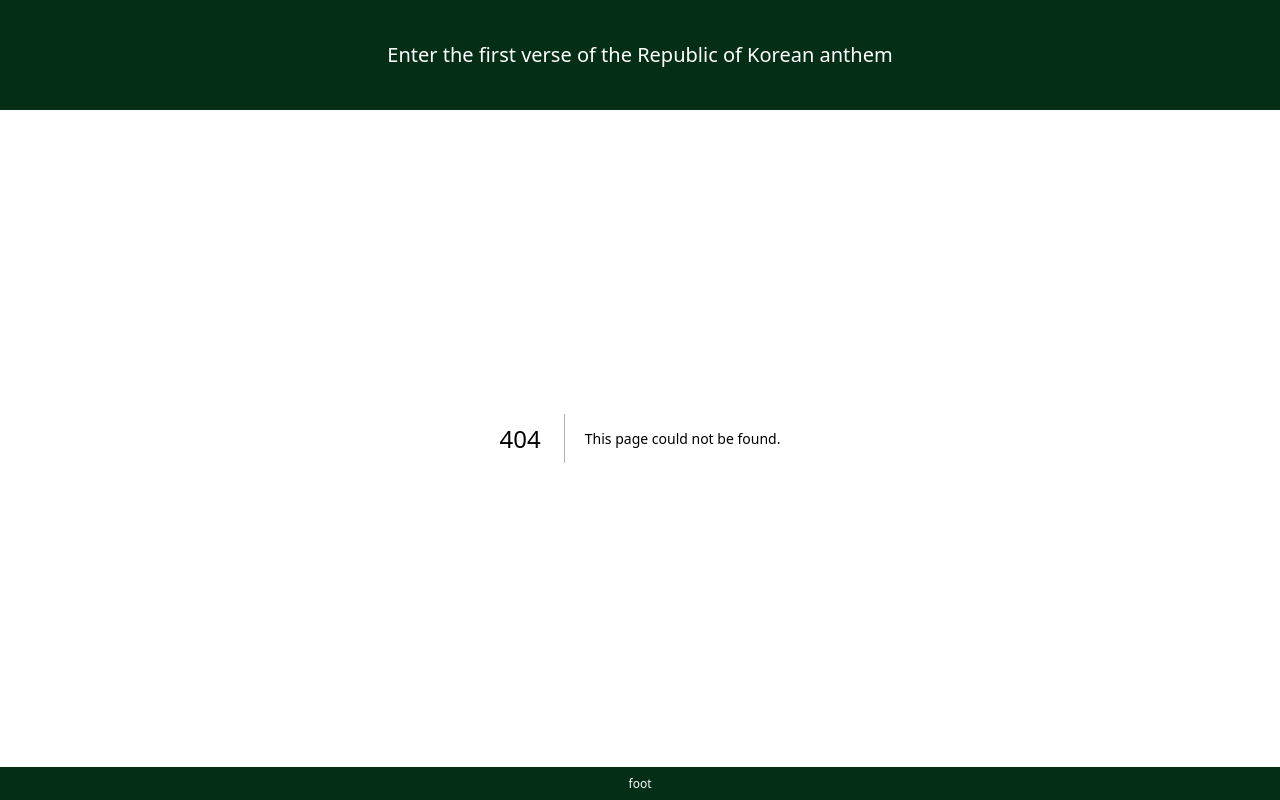
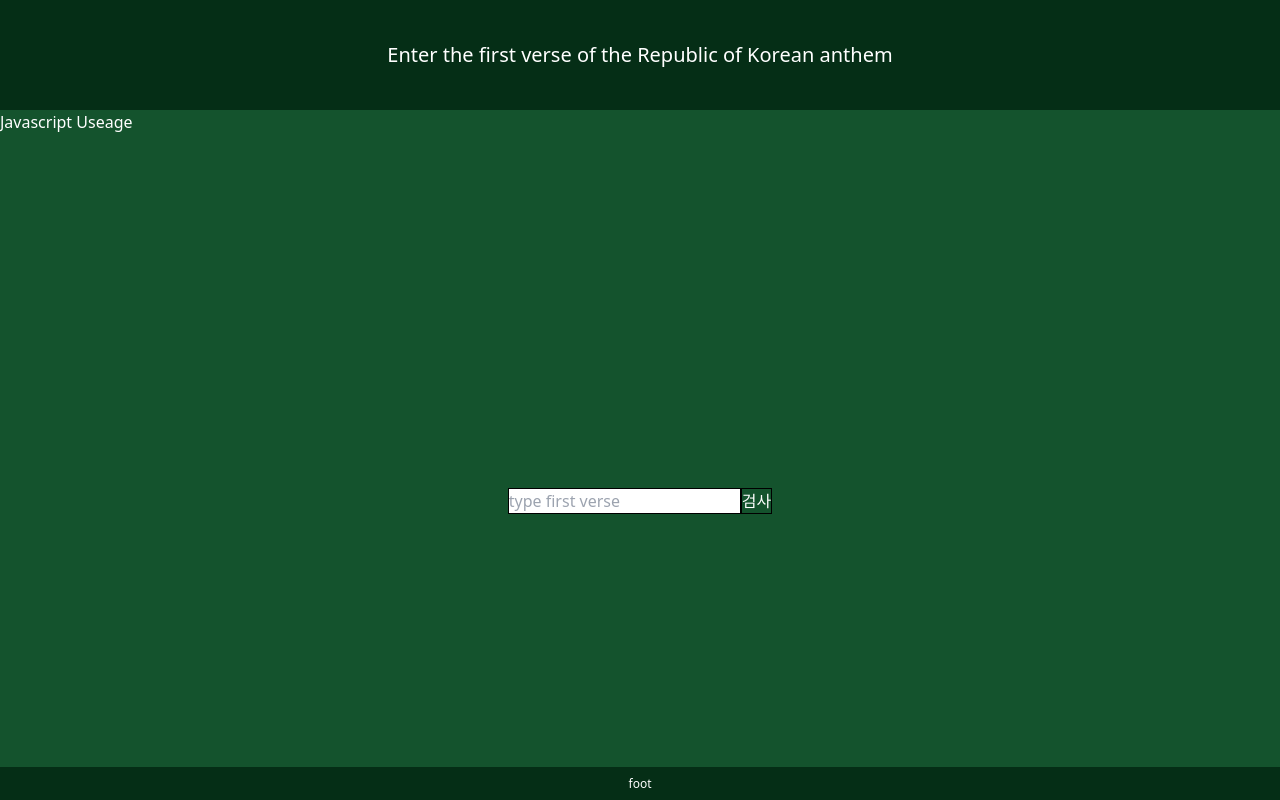
Before and after one commit to csm009177/anthem, a Next.js app: page /stack in a window 1280 px wide. Before the commit this address had no page. Built offline with nearby package versions, Linux system fonts and the light colour scheme.

Commit message:
stack page 생성 및 서버에  토큰 발행 로직 작성

```diff
--- /dev/null
+++ b/app/(pages)/stack/page.tsx
@@ -0,0 +1,83 @@
+'use client'
+import React, { useState, useEffect } from 'react';
+import { useRouter } from "next/navigation";
+import Button from '../../ui/button/button';
+
+export default function Stack() {
+  const token = localStorage.getItem("token");
+  const tokenOne = localStorage.getItem("tokenOne");
+  const tokenTwo = localStorage.getItem("tokenTwo");
+  const [answer, setLyrics] = useState("");
+  const [message, setMessage] = useState("");
+  const router = useRouter();
+
+  if (!token) {
+    router.back();
+    alert("꼼수 부리지 마라. 더러운 매국노야");
+  }
+  if (!tokenOne) {
+    router.back();
+    alert("꼼수 부리지 마라. 더러운 얌생이야");
+  }
+  if (!tokenTwo) {
+    router.back();
+    alert("꼼수 부리지 마라. 더러운 얌생2야");
+  }
+
+  const handlePass = async (e: React.FormEvent<HTMLFormElement>) => {
+    e.preventDefault();
+
+    try {
+      const response = await fetch("/passThree", {
+        method: "POST",
+        headers: {
+          "Content-Type": "application/json",
+        },
+        body: JSON.stringify({ answer }),
+      });
+      if (response.ok) {
+        // 토큰 발행을 위한 서버 응답 기다리기
+        const data = await response.json();
+        const tokenThree = data.tokenThree;
+
+        // 토큰을 안전하게 저장
+        localStorage.setItem("tokenThree", tokenThree);
+        router.push("/other");
+        setMessage("정답입니다");
+        console.log(`input answer : ${answer}` )
+      } else {
+        setMessage("틀렸습니다");
+        console.log(`input answer : ${answer}` )
+      }
+    } catch (error) {
+      console.error("Error:", error);
+      setMessage("서버 오류");
+    }
+  };
+
+  return (
+    <div className="flex flex-col h-lvh  bg-green-900 text-white p-auto">
+      <div>
+        <Button url='Javascript' title='Javascript Useage'/>
+      </div>
+      <div className='flex flex-col h-full justify-center items-center'>
+      <form
+        className="h-32 flex items-end justify-around"
+        onSubmit={handlePass}
+      >
+        <input
+          className="border border-black text-black"
+          type="text"
+          value={answer}
+          placeholder="type first verse"
+          onChange={(e) => setLyrics(e.target.value)}
+        />
+        <button className="border border-black" type="submit">
+          검사
+        </button>
+      </form>
+      {message && <p>{message}</p>}
+      </div>
+    </div>
+  );
+}
```
Also changed, not shown: app.js (+27 -0 lines).
